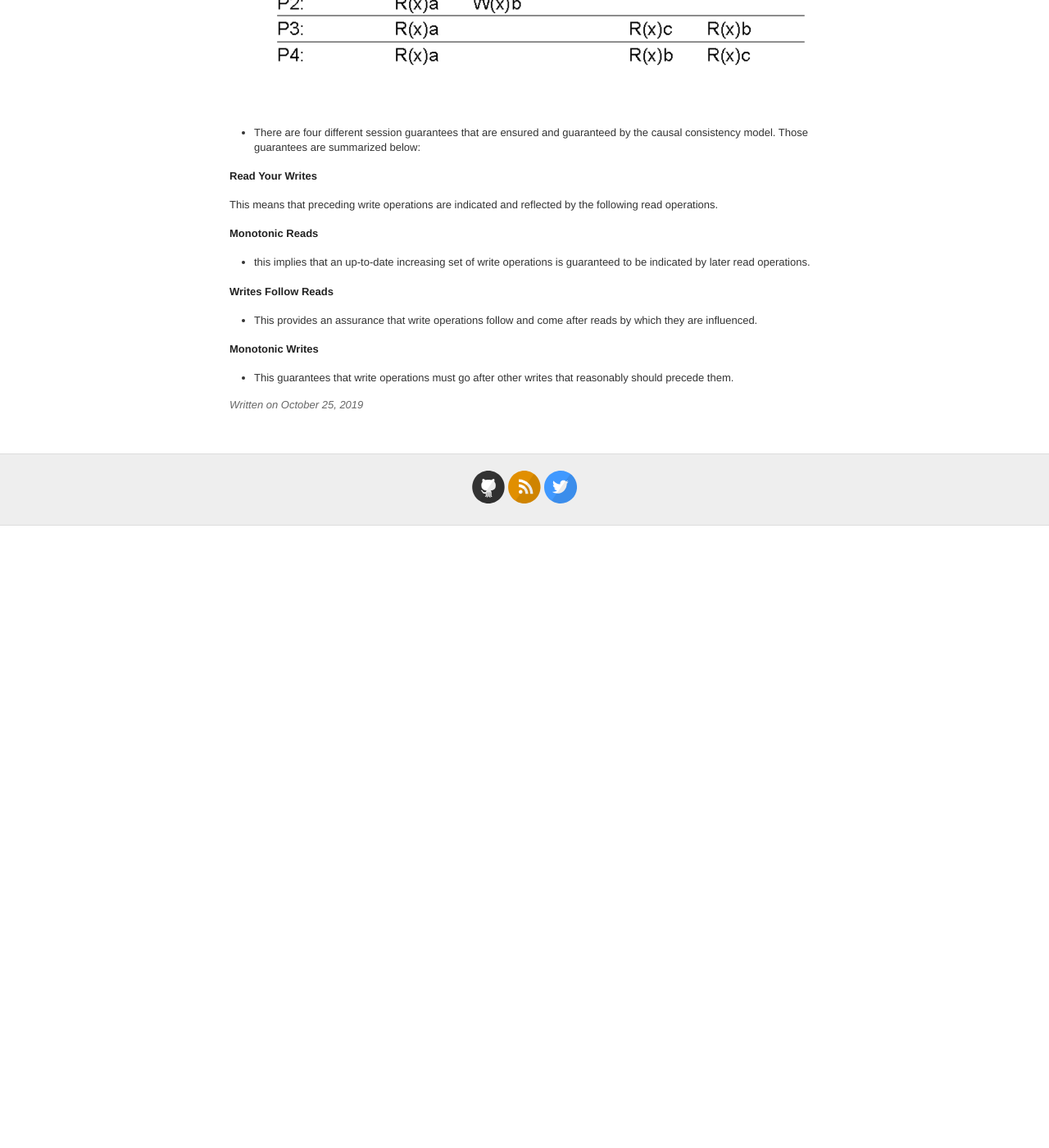
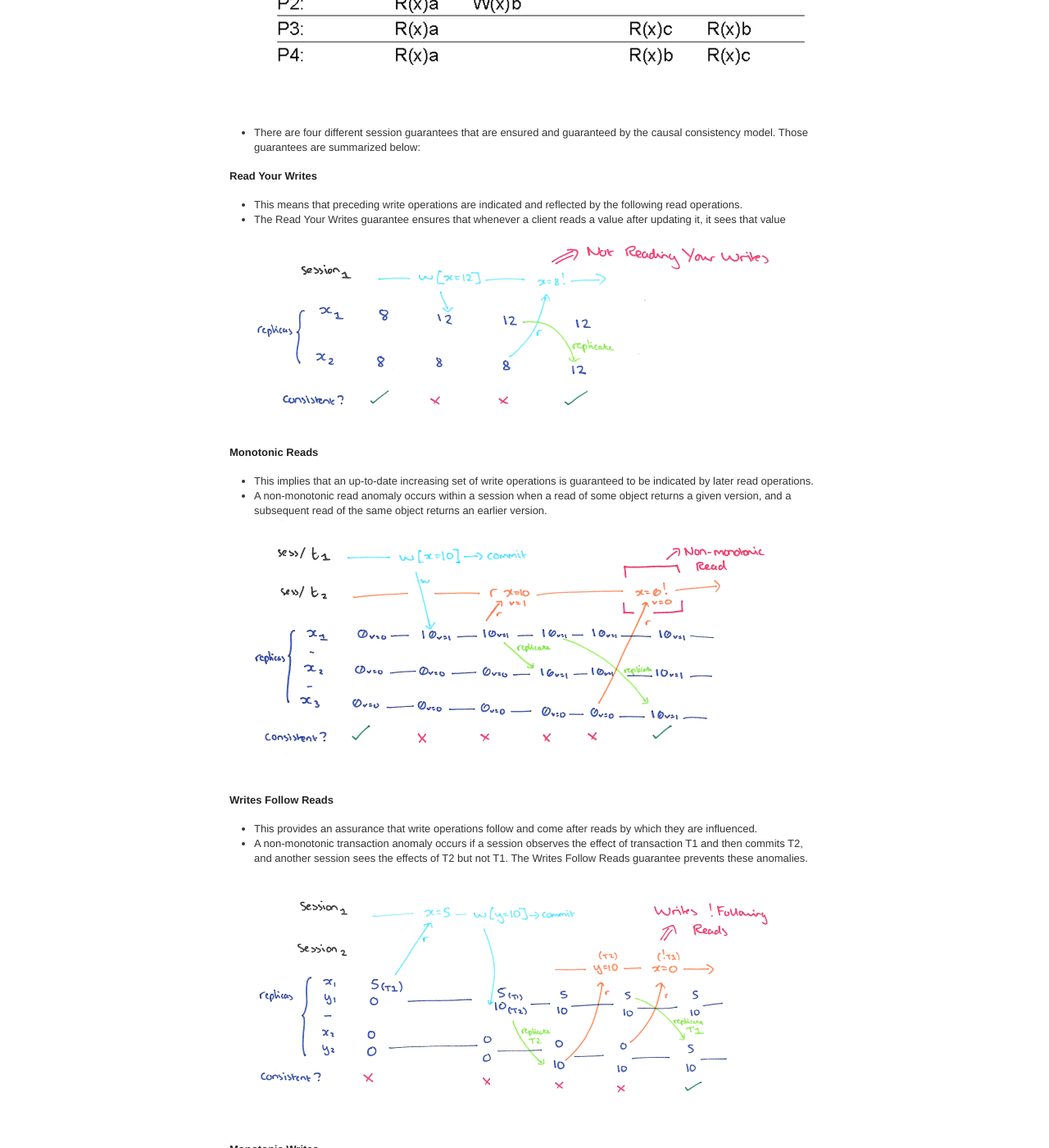
Before and after one commit to ritsz/ritsz.github.io, a Jekyll site: the page built from _posts/2019-10-25-Consistency.md, in a window 1280 px wide and 1400 px high, scrolled down 1569 px. Shown: the whole window at 82% size. Built offline with Jekyll 4.4.1, drawn with Linux system fonts in a browser that asks for light colours; before the commit the page ends 2210 px from its top, so only the background shows below that; some of the changed text lies outside the part shown.

Commit message:
Notes on consistency, Part 2

```diff
--- a/_posts/2019-10-25-Consistency.md
+++ b/_posts/2019-10-25-Consistency.md
@@ -35,13 +35,21 @@ category:
 * There are four different session guarantees that are ensured and guaranteed by the causal consistency model. Those guarantees are summarized below:
 
 ##### Read Your Writes
-This means that preceding write operations are indicated and reflected by the following read operations.
+* This means that preceding write operations are indicated and reflected by the following read operations.
+* The Read Your Writes guarantee ensures that whenever a client reads a value after updating it, it sees that value
+![Read Your Writes]({{ site.url }}/images/Read-Your-Writes.PNG)
 
 ##### Monotonic Reads
-* this implies that an up-to-date increasing set of write operations is guaranteed to be indicated by later read operations.
+* This implies that an up-to-date increasing set of write operations is guaranteed to be indicated by later read operations.
+* A non-monotonic read anomaly occurs within a session when a read of some object returns a given version, and a subsequent read of the same object returns an earlier version.
+![Monotonic Reads]({{ site.url }}/images/Monotonic-Read.PNG)
 
 ##### Writes Follow Reads
 * This provides an assurance that write operations follow and come after reads by which they are influenced.
+* A non-monotonic transaction anomaly occurs if a session observes the effect of transaction T1 and then commits T2, and another session sees the effects of T2 but not T1. The Writes Follow Reads guarantee prevents these anomalies.
+![Writes-Follow-Reads]({{ site.url }}/images/Writes-Follow-Reads.PNG)
 
 ##### Monotonic Writes
 * This guarantees that write operations must go after other writes that reasonably should precede them.
+* A non-monotonic write anomaly occurs if a session’s writes become visible out of order.
+![Monotonic Writes]({{ site.url }}/images/Monotonic-Write.PNG)
```
Also changed, not shown: images/Monotonic-Read.PNG (added), images/Monotonic-Write.PNG (added), images/Read-Your-Writes.PNG (added), images/Writes-Follow-Reads.PNG (added).
